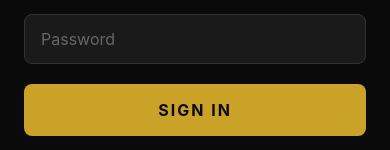
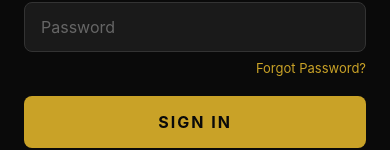
Before and after one commit to dude1843/GhostPicksHub, a React Native app: screen / in a window 390 px wide. Shown: the part 428-578 px from the top of the page. Built offline with nearby package versions, Linux system fonts and the light colour scheme.

Commit message:
feat: forgot password email reset on login screen

```diff
--- a/Screens/LoginScreen.tsx
+++ b/Screens/LoginScreen.tsx
@@ -3,7 +3,7 @@ import {
   View, Text, TextInput, TouchableOpacity,
   StyleSheet, Image, KeyboardAvoidingView, Platform, Alert
 } from 'react-native';
-import { signInWithEmailAndPassword } from 'firebase/auth';
+import { signInWithEmailAndPassword, sendPasswordResetEmail } from 'firebase/auth';
 import { auth } from '../firebaseConfig';
 
 export default function LoginScreen({ onLogin, navigation }: any) {
@@ -24,6 +24,19 @@ export default function LoginScreen({ onLogin, navigation }: any) {
       Alert.alert('Login Failed', error.message);
     }
     setLoading(false);
+  };
+
+  const handleForgotPassword = async () => {
+    if (!email) {
+      Alert.alert('Reset Password', 'Enter your email above and tap Forgot Password again.');
+      return;
+    }
+    try {
+      await sendPasswordResetEmail(auth, email);
+      Alert.alert('Email Sent', 'Check your inbox for a password reset link.');
+    } catch (error: any) {
+      Alert.alert('Error', error.message);
+    }
   };
 
   return (
@@ -50,6 +63,9 @@ export default function LoginScreen({ onLogin, navigation }: any) {
         value={password}
         onChangeText={setPassword}
       />
+      <TouchableOpacity onPress={handleForgotPassword} style={styles.forgotWrap}>
+        <Text style={styles.forgotText}>Forgot Password?</Text>
+      </TouchableOpacity>
       <TouchableOpacity style={styles.loginButton} onPress={handleLogin} disabled={loading}>
         <Text style={styles.loginButtonText}>{loading ? 'SIGNING IN...' : 'SIGN IN'}</Text>
       </TouchableOpacity>
@@ -93,6 +109,15 @@ const styles = StyleSheet.create({
     fontSize: 16,
     marginBottom: 16,
   },
+  forgotWrap: {
+    alignSelf: 'flex-end',
+    marginBottom: 16,
+    marginTop: -8,
+  },
+  forgotText: {
+    color: '#C9A227',
+    fontSize: 13,
+  },
   loginButton: {
     width: '100%',
     backgroundColor: '#C9A227',
```
